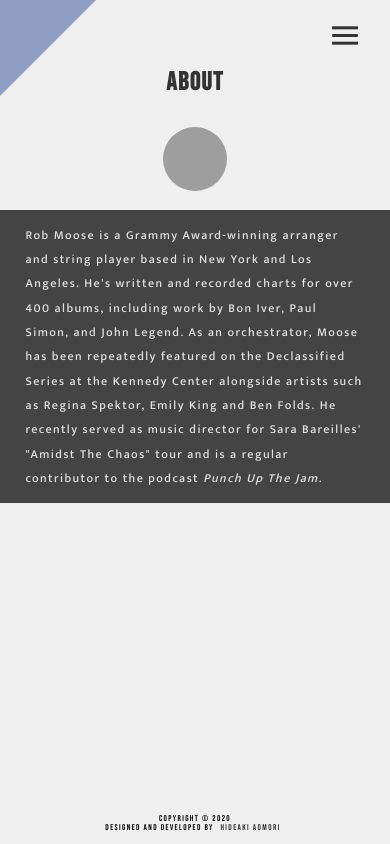
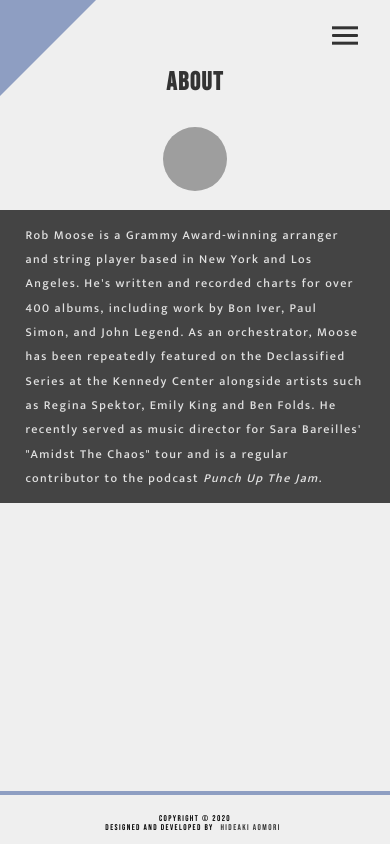
Before and after one commit to h15200/rob_moose_site, a Gatsby site: page /about in a window 390 px wide. Built offline with nearby package versions, Linux system fonts and the light colour scheme; Gatsby itself is replaced by a stand-in of ours; grey boxes are pictures that could not be loaded.

Commit message:
1st responsive draft

```diff
--- /dev/null
+++ b/src/components/footerTop.js
@@ -0,0 +1,14 @@
+import React from "react"
+import PropTypes from "prop-types"
+
+import footerTopStyles from "../styles/modules/footerTop.module.scss"
+
+const FooterTop = ({ pageStyle }) => {
+  return <div className={`${footerTopStyles.footerTop} ${pageStyle}`}></div>
+}
+
+FooterTop.propTypes = {
+  pageStyle: PropTypes.string,
+}
+
+export default FooterTop
--- a/src/components/hamburgerMenu.js
+++ b/src/components/hamburgerMenu.js
@@ -17,7 +17,7 @@ const HamburgerMenu = props => {
     <>
       <div className={menuStyles.container} id="toggle">
         <button
-          className={`${menuStyles.icon}`}
+          className={`${menuStyles.icon} ${props.hamburgerIconStyle}`}
           onClick={toggleModal}
         >
           <div className={`${menuStyles.hamburger}`} />
@@ -57,9 +57,7 @@ const HamburgerMenu = props => {
 }
 
 HamburgerMenu.propTypes = {
-  toggleFunc: PropTypes.func,
-  propMenuIconStyle: PropTypes.string,
-  propMenuHamburgerStyle: PropTypes.string,
+  hamburgerIconStyle: PropTypes.string
 }
 
 export default HamburgerMenu
--- a/src/components/layout.js
+++ b/src/components/layout.js
@@ -8,14 +8,16 @@
 
 import React from "react"
 import PropTypes from "prop-types"
+import FooterTop from './footerTop'
 
 import "../styles/main.scss"
 
-const Layout = ({ children, layoutContainerStyle }) => {
+const Layout = ({ children, layoutContainerStyle, footerTopStyle }) => {
   return (
     <>
       <div className={`${'layoutContainer'} ${layoutContainerStyle}`}>
         <main>{children}</main>
+        <FooterTop pageStyle={footerTopStyle} />
         <footer>
           <p>Copyright © {new Date().getFullYear()}</p>
           <p>
@@ -38,6 +40,7 @@ const Layout = ({ children, layoutContainerStyle }) => {
 Layout.propTypes = {
   children: PropTypes.node.isRequired,
   layoutContainerStyle: PropTypes.node.isRequired,
+  footerTopStyle: PropTypes.string
 }
 
 export default Layout
--- a/src/pages/about.js
+++ b/src/pages/about.js
@@ -3,7 +3,7 @@ import { useStaticQuery, graphql } from "gatsby"
 import Img from "gatsby-image"
 
 import Sidebar from "../components/sidebar"
-import CornerColor from '../components/cornerColor'
+import CornerColor from "../components/cornerColor"
 import Layout from "../components/layout"
 import Nav from "../components/nav"
 import SEO from "../components/seo"
@@ -34,9 +34,12 @@ const AboutPage = () => {
             propActiveStyle={aboutStyles.activeLink}
             propLinkStyle={aboutStyles.navLink}
           />
-          <Menu/>
+          <Menu />
         </header>
-        <Layout layoutContainerStyle={aboutStyles.layoutContainer}>
+        <Layout
+          layoutContainerStyle={aboutStyles.layoutContainer}
+          footerTopStyle={aboutStyles.footerTop}
+        >
           <SEO title="About" />
           <h2 className={aboutStyles.h2}>About</h2>
           <div className={aboutStyles.imgContainer}>
--- a/src/pages/index.js
+++ b/src/pages/index.js
@@ -47,7 +47,7 @@ const IndexPage = () => {
             </li>
           </ul>
         </nav>
-        <Menu style={indexStyles.hamburgerMenu} />
+        <Menu hamburgerIconStyle={indexStyles.hamburgerMenu} />
       </header>
       <h1 className={indexStyles.header_1}>
         Rob Moose{" "}
--- a/src/styles/layout.scss
+++ b/src/styles/layout.scss
@@ -85,7 +85,6 @@ h2 {
   @media only screen and (max-width: $bp-medium) {
     margin-top: 0;
   }
-
 }
 
 footer {
--- a/src/styles/modules/about.module.scss
+++ b/src/styles/modules/about.module.scss
@@ -75,3 +75,8 @@
    }
 
 }
+
+.footerTop {
+  background-color: $color-accent-1;
+  margin-top: 6rem;
+}
--- a/src/styles/modules/contact.module.scss
+++ b/src/styles/modules/contact.module.scss
@@ -92,3 +92,7 @@
     }
   }
 }
+
+.footerTop {
+  background-color: $color-accent-3;
+}
--- /dev/null
+++ b/src/styles/modules/footerTop.module.scss
@@ -0,0 +1,15 @@
+@import '../main.scss';
+
+.footerTop {
+  // since no width/height, nothing will show for big screen
+
+  @media only screen and (max-width: $bp-medium) {
+
+    height: 4px;
+    width: 100%;
+    margin-bottom: 2rem;
+
+  }
+
+
+}
--- a/src/styles/modules/index.module.scss
+++ b/src/styles/modules/index.module.scss
@@ -126,9 +126,9 @@
 }
 
 
-//HAMBURGER MENU COLOR CHANGE
+//HAMBURGER MENU FIXED ONLY FOR INDEX PAGE
 .hamburgerMenu {
-  background-color: $color-grey-light;
+  position: fixed;
 }
 
 
--- a/src/styles/modules/projects.module.scss
+++ b/src/styles/modules/projects.module.scss
@@ -113,3 +113,7 @@
     background-color: lighten($color-grey-dark-2, 10%);
   }
 }
+
+.footerTop {
+  background-color: $color-accent-2;
+}
```
Also changed, not shown: src/pages/contact.js (+6 -3 lines), src/pages/projects.js (+6 -3 lines), README.md.
